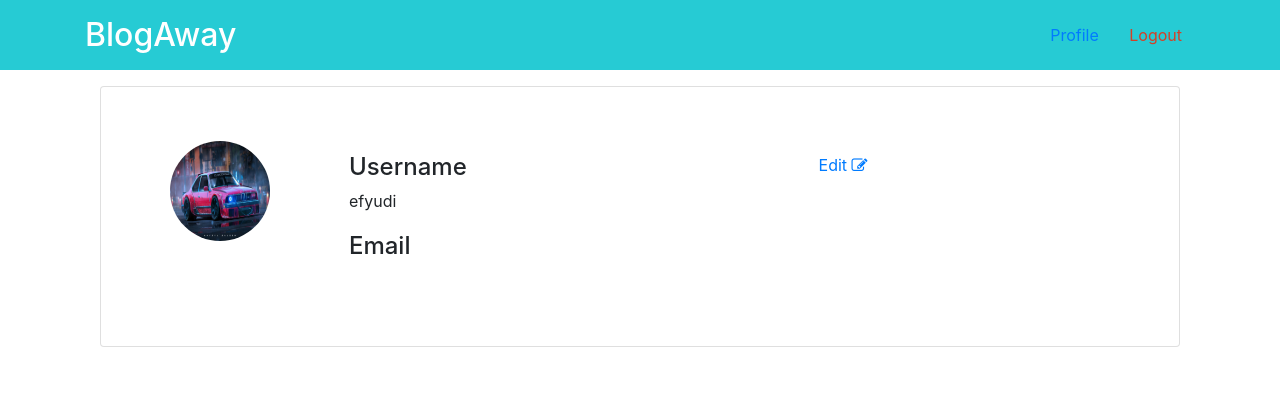
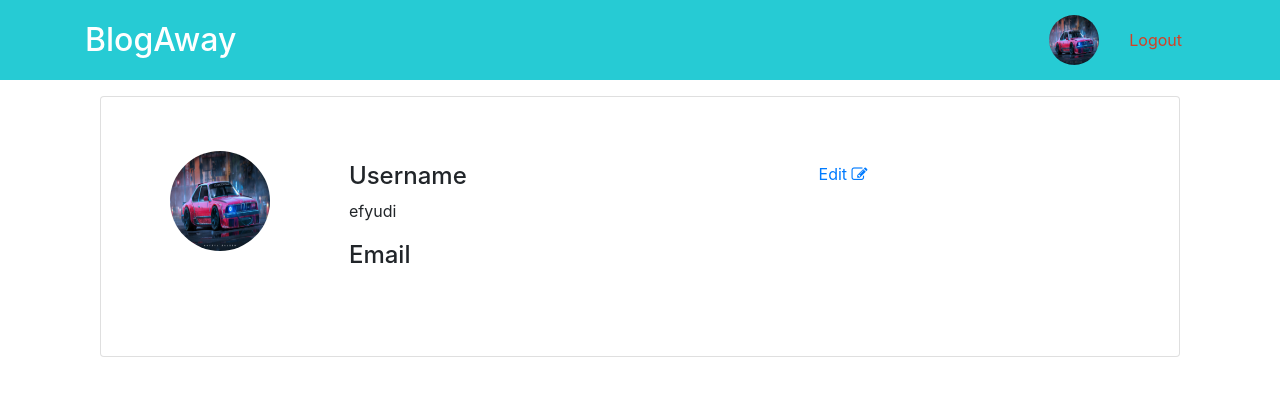
Before and after one commit to efyudi/blogapplication, a Django app: page /user/profile/1 in a window 1280 px wide. Shown: the top 396 px of the page. Run offline with Django 3.2, Linux system fonts and the light colour scheme; a user stored in the database is signed in; data comes from the database, SQL or seed files in the repository; some libraries are stand-ins or nearby versions.

Commit message:
Profile Pic updated

```diff
--- a/users/templates/users/base.html
+++ b/users/templates/users/base.html
@@ -19,7 +19,9 @@
             <a class="home_link" href="{% url 'blog_home' %}"><h2 class="navbar_heading pt-2">BlogAway</h2></a>
             <div class="nav_btns">
                 {% if user.is_authenticated %}
-                    <a class='btn profile_btn' href="#">Profile</a>
+                    <a class='btn profile_btn' href="{% url 'user_profile' user.id %}">
+                        <img class="user_image" src="{{ user.profile.profile_pic.url }}" width="50px" height="50px">
+                    </a>
                     <a class='btn logout_btn' href="{% url 'user_logout' %}">Logout</a>
                 {% else %}
                     <a class='btn logout_btn' href="{% url 'user_login' %}">Login</a>
```
